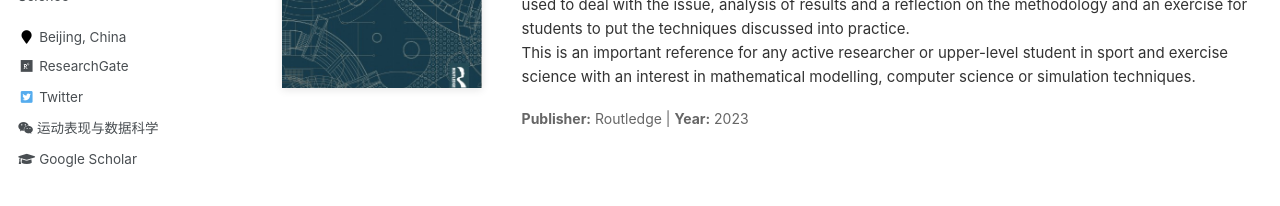
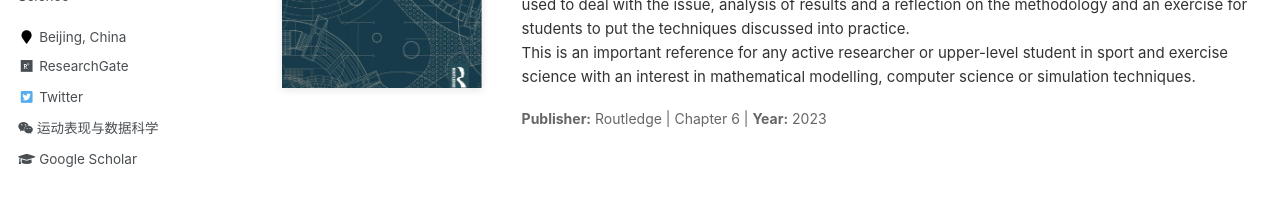
Before and after one commit to sportssuper/ZSL, a Jekyll site: the page built from _pages/books.md, in a window 1280 px wide and 900 px high, scrolled down 563 px. Shown: the part 316-522 px from the top of the window. Built offline with Jekyll 4.4.1, drawn with Linux system fonts in a browser that asks for light colours; a script that is not in the unit is left out.

Commit message:
Update books.md

```diff
--- a/_pages/books.md
+++ b/_pages/books.md
@@ -67,7 +67,7 @@ This is an important reference for any active researcher or upper-level student
 in sport and exercise science with an interest in mathematical modelling, computer science or simulation techniques.
     </p>
     <div style="margin-top: 12px; font-size: 14px; color: #666;">
-      <strong>Publisher:</strong> Routledge | <strong>Year:</strong> 2023
+      <strong>Publisher:</strong> Routledge | Chapter 6 | <strong>Year:</strong> 2023
     </div>
   </div>
 </div>
```
